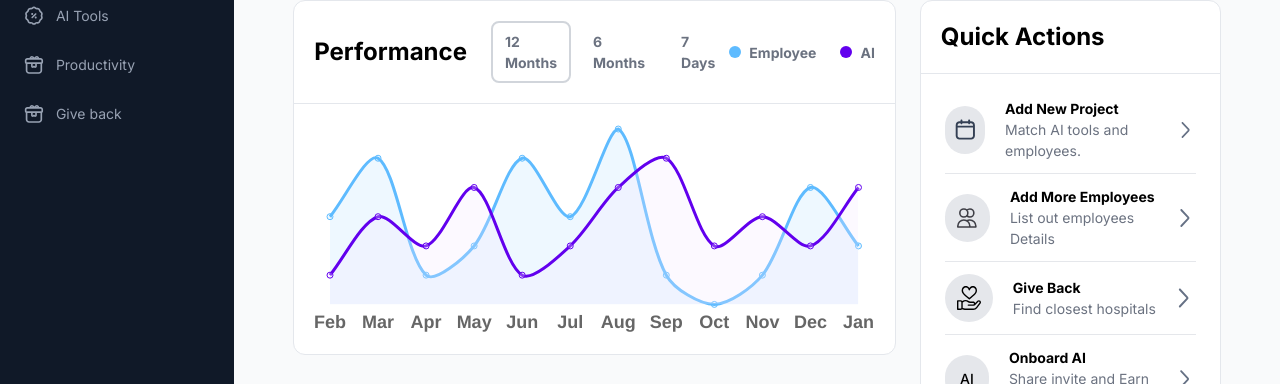
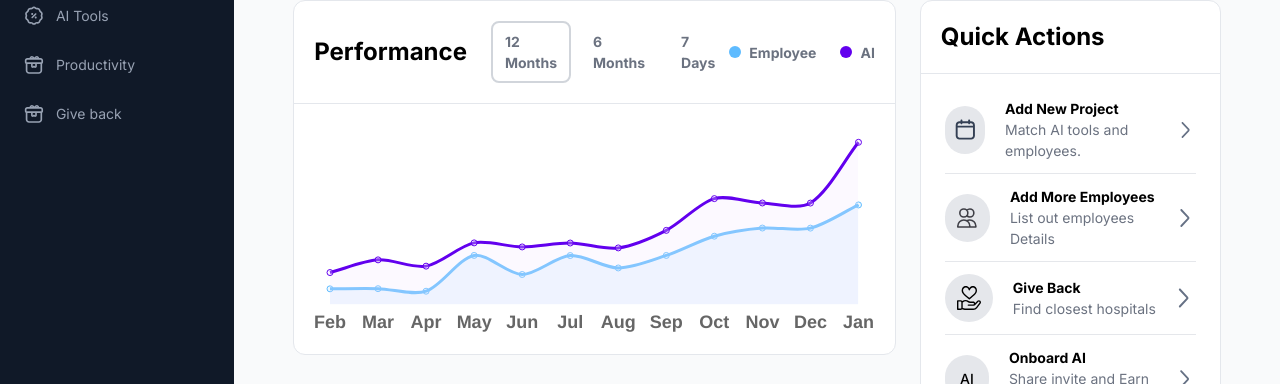
Before and after one commit to akatsuki-23/assurAInce-ui, a React (Create React App) app: page /#/home in a window 1280 px wide. Shown: the part 305-689 px from the top of the page. Built offline with nearby package versions, Linux system fonts and the light colour scheme; no server answers; sample sign-in values are in the browser's storage.

Commit message:
chart value and tooltip updated

```diff
--- a/src/components/chart-card/ChartCard.jsx
+++ b/src/components/chart-card/ChartCard.jsx
@@ -34,19 +34,27 @@ const durationToLabelsMap = {
 const getData = (key) => {
   return [
     {
-      [MONTHS_12_KEY]: [10, 20, 15, 25, 10, 15, 25, 30, 15, 20, 15, 25],
-      [MONTHS_6_KEY]: [25, 30, 5, 20, 15, 25],
-      [DAYS_7_KEY]: [25, 10, 15, 25, 30, 15, 20],
+      [MONTHS_12_KEY]: [
+        25425, 35545, 30532, 49098, 45872, 49000, 45084, 59087, 84439, 80944,
+        80887, 129384,
+      ],
+      [MONTHS_6_KEY]: [45084, 59087, 84439, 80944,
+        80887, 129384,],
+      [DAYS_7_KEY]: [117384, 120384, 121384, 120423, 127384, 127384, 129384],
     }[key],
     {
-      [MONTHS_12_KEY]: [20, 30, 10, 15, 30, 20, 35, 10, 5, 10, 25, 15],
-      [MONTHS_6_KEY]: [20, 30, 10, 15, 30, 20],
-      [DAYS_7_KEY]: [35, 10, 5, 10, 25, 15, 10],
+      [MONTHS_12_KEY]: [
+        12425, 12545, 10532, 39098, 23872, 39000, 29084, 39087, 54439, 60944,
+        60887, 79384,
+      ],
+      [MONTHS_6_KEY]: [29084, 39087, 54439, 60944,
+        60887, 79384,],
+      [DAYS_7_KEY]: [73384,76384,74423,75384,79384,75384,79384,],
     }[key],
   ];
 };
 
-const ChartCard = ({className}) => {
+const ChartCard = ({ className }) => {
   const [selectedDuration, setSelectedDuration] = useState();
   const [data1, setData1] = useState([]);
   const [data2, setData2] = useState([]);
--- a/src/components/charts/LineChart.jsx
+++ b/src/components/charts/LineChart.jsx
@@ -30,6 +30,7 @@ const options = {
   plugins: {
     legend: { display: false },
     tooltip: {
+      intersect: false,
       displayColors: false,
       padding: 15,
       backgroundColor: COLORS.WHITE,
```
